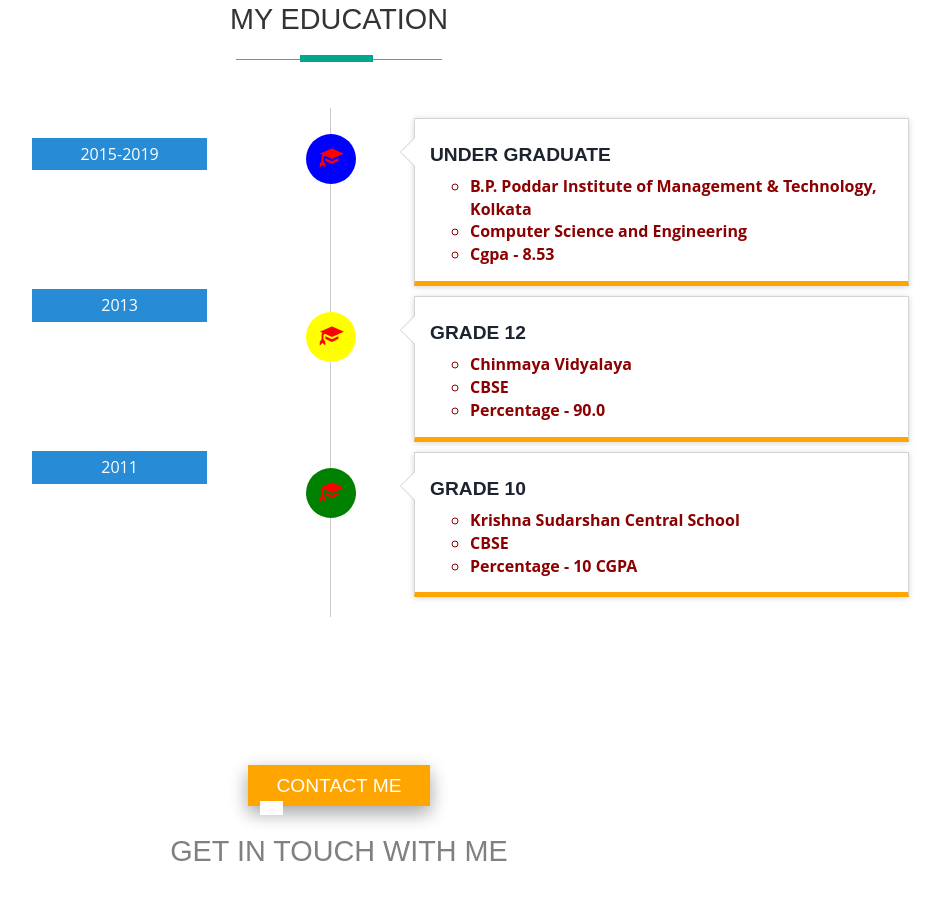
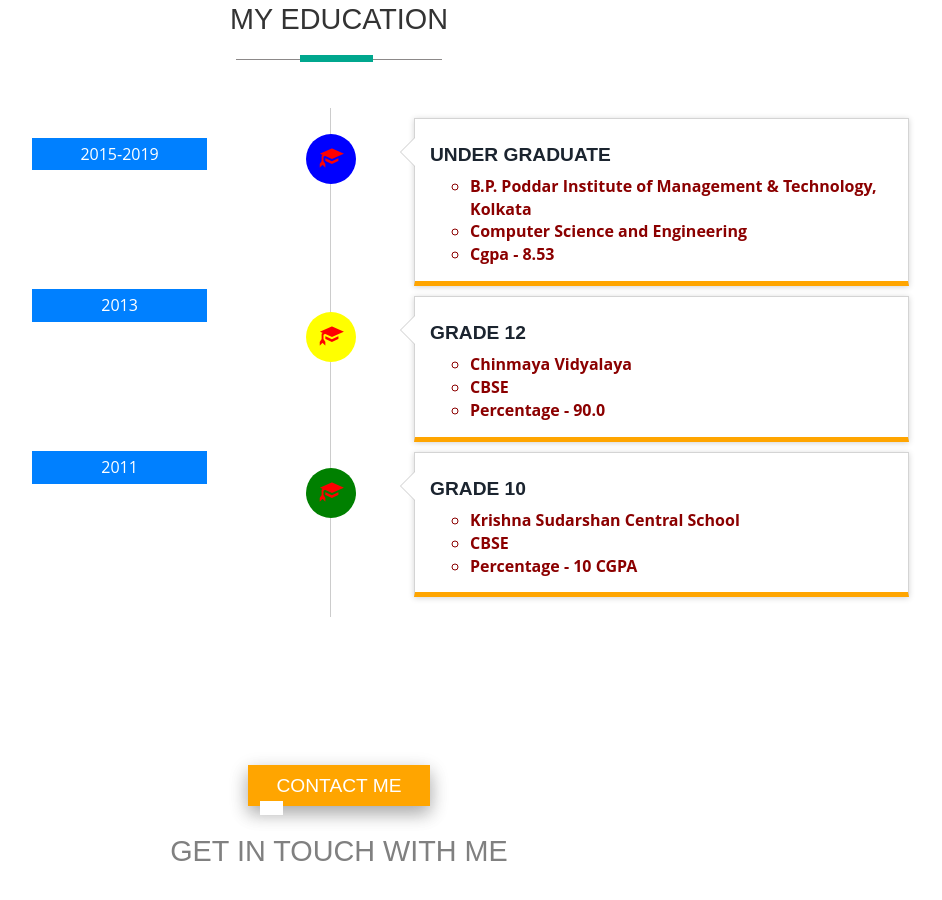
Before and after one commit to rahulkumar484/rahulkumar484.github.io, a plain HTML site: page index.html in a window 1280 px wide. Shown: the part 1791-2691 px from the top of the page, without its empty margins (301-1243 px from the left). Drawn offline with nearby package versions, Linux system fonts and the light colour scheme; files whose address does not match are found by name.

Commit message:
Update image1.css

```diff
--- a/css/image1.css
+++ b/css/image1.css
@@ -503,7 +503,7 @@
     font-size: 1em;
     color: #fff;
     text-align: center;
-    background: #288bd6;
+    background: rgb(0, 128, 255);
     padding: 5px 0;
     width:60%;
     display: block;
```
